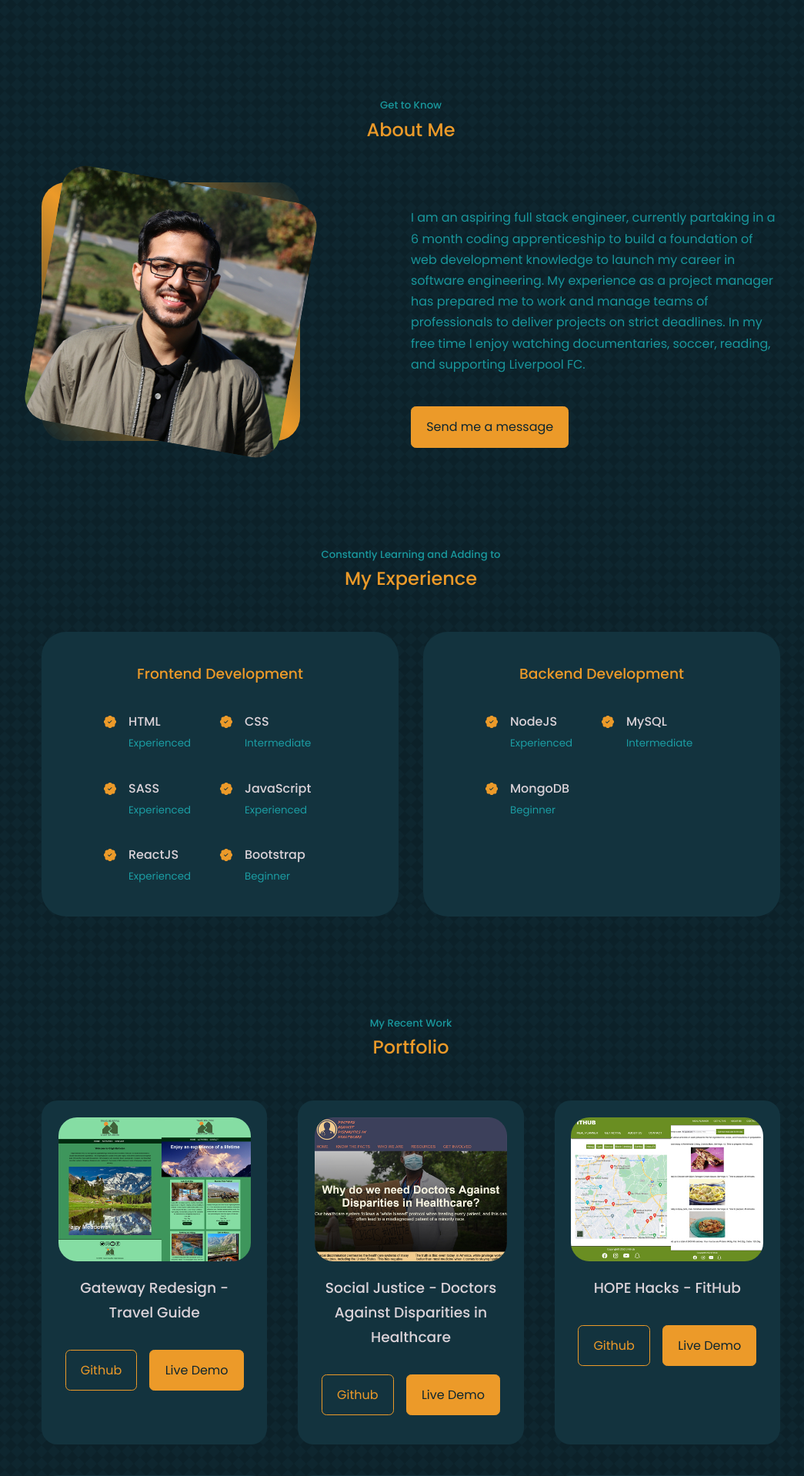
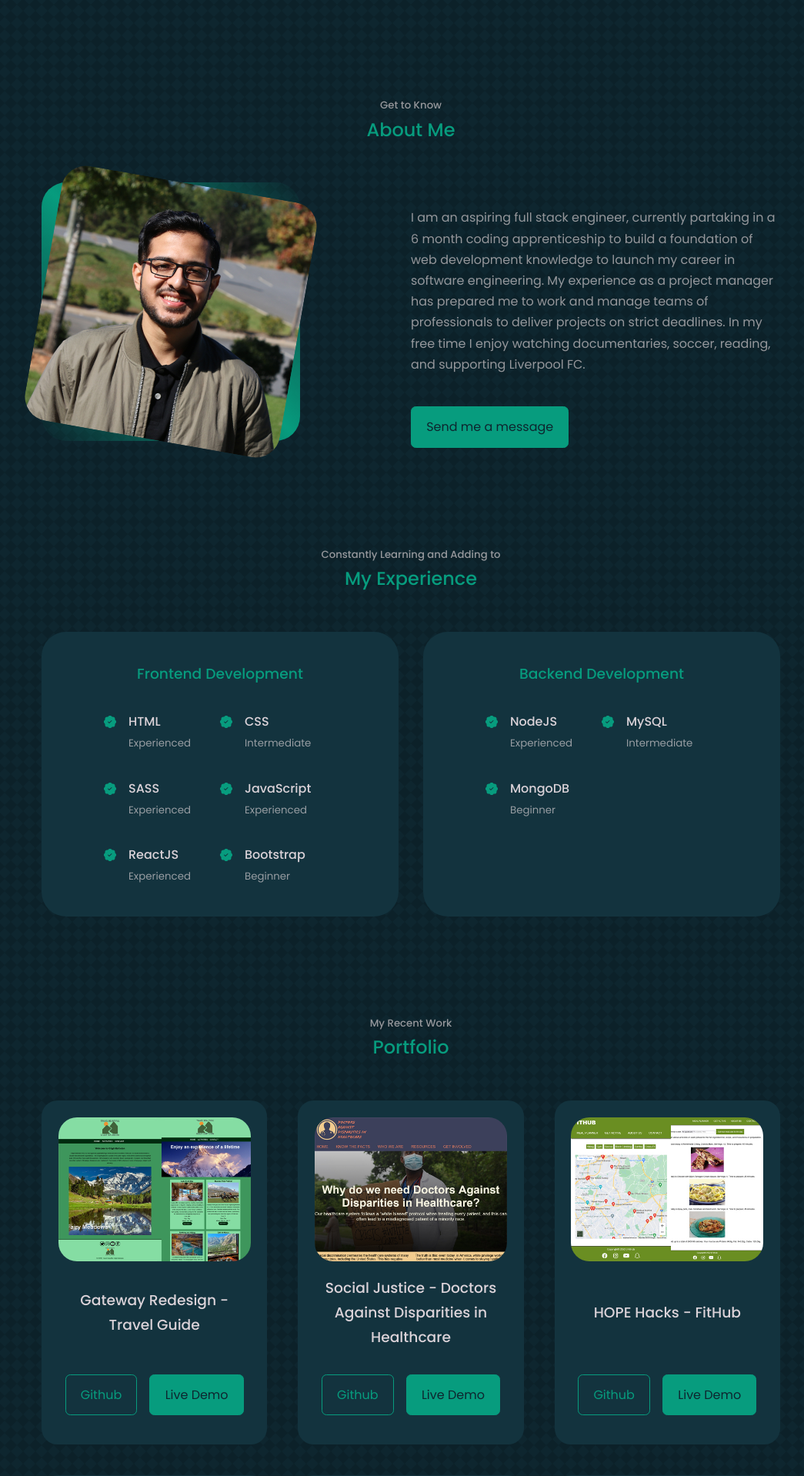
Before and after one commit to rsiraj/portfolio, a React (Create React App) app: page / in a window 1280 px wide. Shown: the part 802-2720 px from the top of the page at 77% size, without its empty margins (106-1151 px from the left). Built offline with nearby package versions, Linux system fonts and the light colour scheme.

Commit message:
animations

```diff
--- a/src/index.css
+++ b/src/index.css
@@ -325,6 +325,10 @@ footer a {
   background: transparent;
   color: var(--color-bg);
   border-color: var(--color-bg);
+  /* IE 9 */
+  -webkit-transform: scale(1.25);
+  /* Safari 3-8 */
+  transform: scale(1.25);
 }
 
 .footer__copyright {
@@ -385,6 +389,11 @@ header {
   bottom: 3rem;
 }
 
+.header__socials a {
+  -webkit-animation: float 3s ease-in-out infinite;
+          animation: float 3s ease-in-out infinite;
+}
+
 .header__socials::after {
   content: "";
   width: 1px;
@@ -413,6 +422,46 @@ header {
           transform: rotate(90deg);
   font-weight: 300;
   font-size: 0.9rem;
+}
+
+@-webkit-keyframes float {
+  0% {
+    -webkit-transform: translatey(0px);
+            transform: translatey(0px);
+  }
+  50% {
+    -webkit-transform: translatey(-20px);
+            transform: translatey(-20px);
+    -webkit-transform: scale(1.75);
+            transform: scale(1.75);
+  }
+  100% {
+    -webkit-transform: translatey(0px);
+            transform: translatey(0px);
+  }
+}
+
+@keyframes float {
+  0% {
+    -webkit-transform: translatey(0px);
+            transform: translatey(0px);
+  }
+  50% {
+    -webkit-transform: translatey(-20px);
+            transform: translatey(-20px);
+    -webkit-transform: scale(1.75);
+            transform: scale(1.75);
+  }
+  100% {
+    -webkit-transform: translatey(0px);
+            transform: translatey(0px);
+  }
+}
+
+@media screen and (min-width: 601px) and (max-height: 950px) {
+  .me {
+    display: none;
+  }
 }
 
 @media screen and (max-width: 1024px) {
@@ -488,6 +537,16 @@ nav a.active {
   border: 1px solid transparent;
   -webkit-transition: var(--transition);
   transition: var(--transition);
+  display: -webkit-box;
+  display: -ms-flexbox;
+  display: flex;
+  -webkit-box-orient: vertical;
+  -webkit-box-direction: normal;
+      -ms-flex-direction: column;
+          flex-direction: column;
+  -webkit-box-pack: justify;
+      -ms-flex-pack: justify;
+          justify-content: space-between;
 }
 
 .portfolio__item h3 {
@@ -675,10 +734,10 @@ nav a.active {
 :root {
   --color-bg: #0E262F;
   --color-bg-variant: #13333E;
-  --color-primary: #EC9A29;
-  --color-primary-variant: rgba(236, 154, 41, 0.4);
+  --color-primary: #079C7E;
+  --color-primary-variant: rgba(7, 156, 126, 0.4);
   --color-white: #DAD2D8;
-  --color-light: rgba(33, 228, 232, 0.6);
+  --color-light: rgba(240, 229, 230, 0.6);
   --transition: all 400ms ease;
   --container-width-lg: 75%;
   --container-width-md: 86%;
--- a/src/index.scss
+++ b/src/index.scss
@@ -26,10 +26,11 @@
 :root {
     --color-bg: #0E262F;
     --color-bg-variant: #13333E;
-    --color-primary: #EC9A29;
-    --color-primary-variant: rgba(236, 154, 41, 0.4);
+    --color-primary: #079C7E;
+    --color-primary-variant: rgba(7, 156, 126, 0.4);
     --color-white: #DAD2D8;
-    --color-light: rgba(33, 228, 232, 0.6);
+    --color-light: rgba(240, 229, 230, 0.6);
+    // --color-light: rgba(33, 228, 232, 0.6);
 
     --transition: all 400ms ease;
 
--- a/src/scss/__footer-component.scss
+++ b/src/scss/__footer-component.scss
@@ -43,6 +43,9 @@ footer {
             background: transparent;
             color: var(--color-bg);
             border-color: var(--color-bg);
+            -ms-transform: scale(1.25); /* IE 9 */
+            -webkit-transform: scale(1.25); /* Safari 3-8 */
+            transform: scale(1.25);
         }
     }
 }
--- a/src/scss/__header-component.scss
+++ b/src/scss/__header-component.scss
@@ -27,6 +27,10 @@ header {
     position: absolute;
     left: 0;
     bottom: 3rem;
+
+    a {
+	    animation: float 3s ease-in-out infinite;
+    }
 
     &::after {
         content: "";
@@ -59,7 +63,28 @@ header {
     font-size: 0.9rem;
 }
 
+// Animation
+@keyframes float {
+	0% {
+		transform: translatey(0px);
+	}
+	50% {
+		transform: translatey(-20px);
+        transform: scale(1.75);
+	}
+	100% {
+		transform: translatey(0px);
+	}
+}
+
 // Media Queries
+
+// Short screen
+@media screen and (min-width: 601px) and (max-height: 950px) {
+    .me{
+        display: none;
+    }
+}
 
 // Tablet view
 @media screen and (max-width: 1024px) {
--- a/src/scss/__portfolio-component.scss
+++ b/src/scss/__portfolio-component.scss
@@ -10,6 +10,9 @@
     border-radius: 1.3rem;
     border: 1px solid transparent;
     transition: var(--transition);
+    display: flex;
+    flex-direction: column;
+    justify-content: space-between;
 
     h3 {
         margin: 1.2rem 0 2rem;
```
Also changed, not shown: 1 other file (tests, documents, lock files or other folders).
